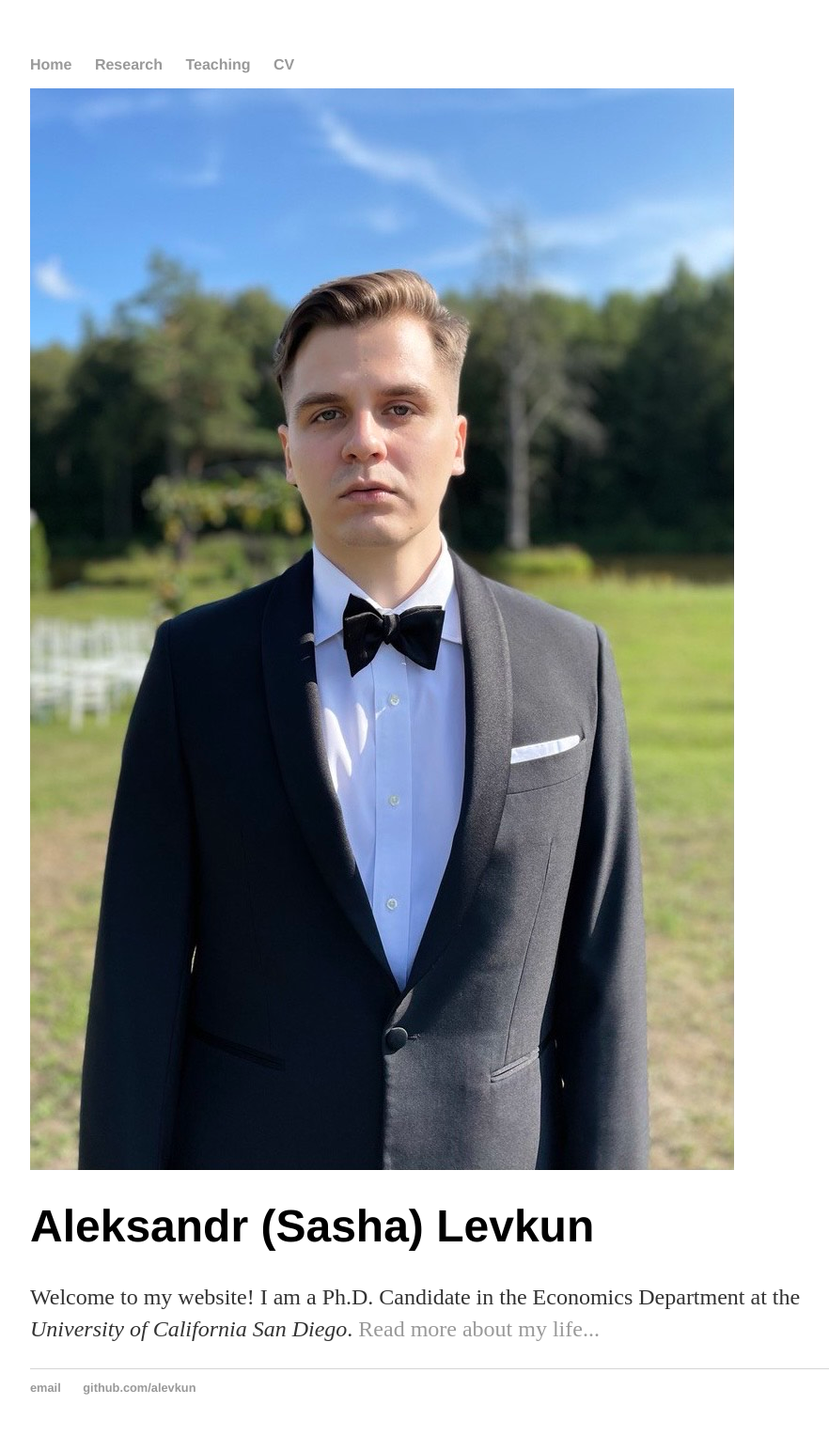
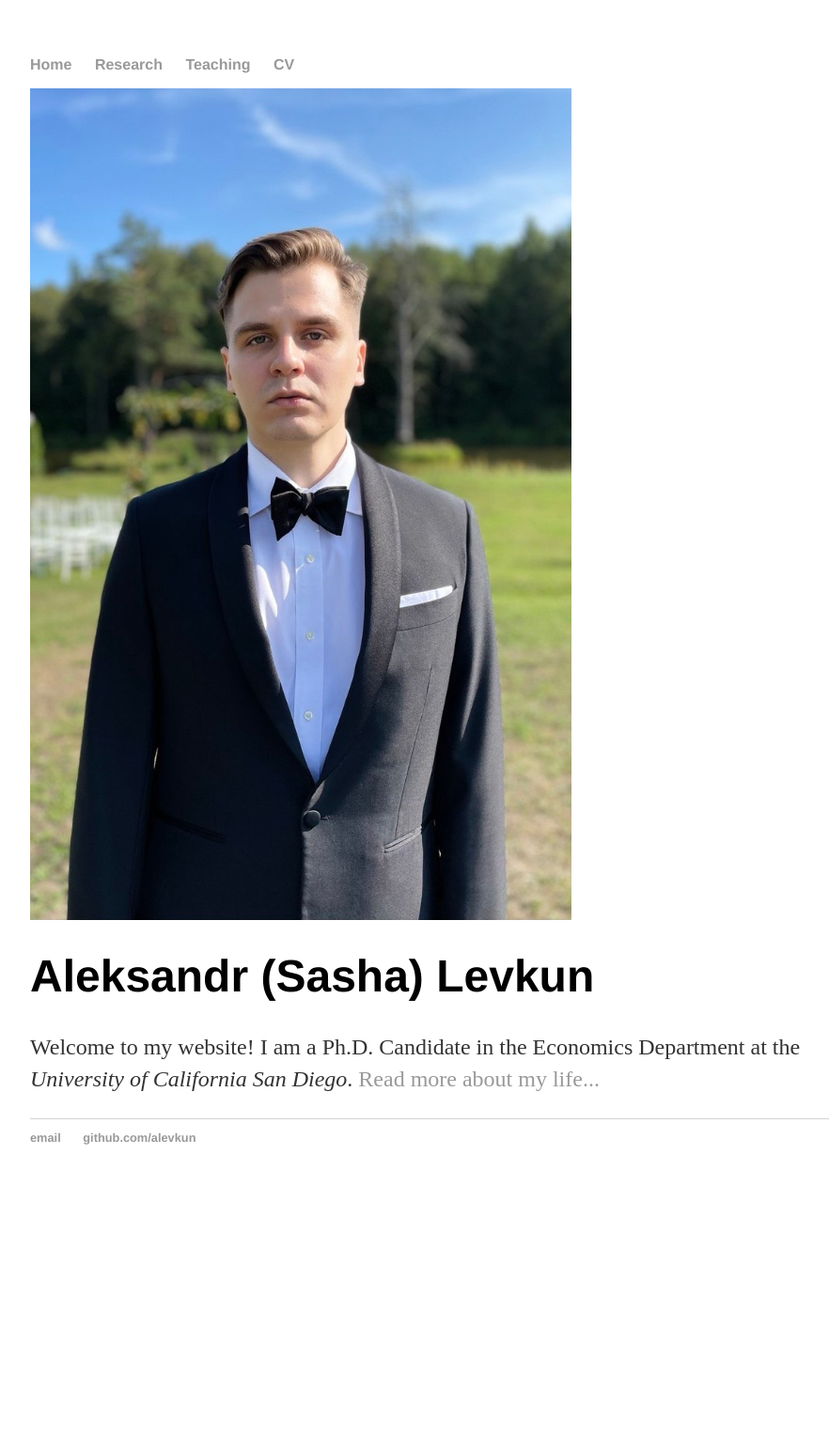
Before and after one commit to alevkun/alevkun.github.io, a Jekyll site: the page built from index.html, in a window 1280 px wide. Shown: the whole page at 94% size, without its empty margins (160-1042 px from the left). Built offline with Jekyll 4.4.1, drawn with Linux system fonts in a browser that asks for light colours; after the commit the page ends 1278 px from its top, so only the background shows below that.

Commit message:
Update index.html

```diff
--- a/index.html
+++ b/index.html
@@ -2,6 +2,6 @@
 layout: default
 title: Aleksandr Levkun
 ---
-<img src="https://alevkun.github.io/assets/headshot.JPG" align="top"/>
+<img src="https://alevkun.github.io/assets/headshot.JPG" style="width: 45vw; min-width: 330px;" align="top"/>
 <h1>Aleksandr (Sasha) Levkun</h1>
 <p>Welcome to my website! I am a Ph.D. Candidate in the Economics Department at the <em>University of California San Diego</em>. <a href="/about">Read more about my life...</a></p>
```
